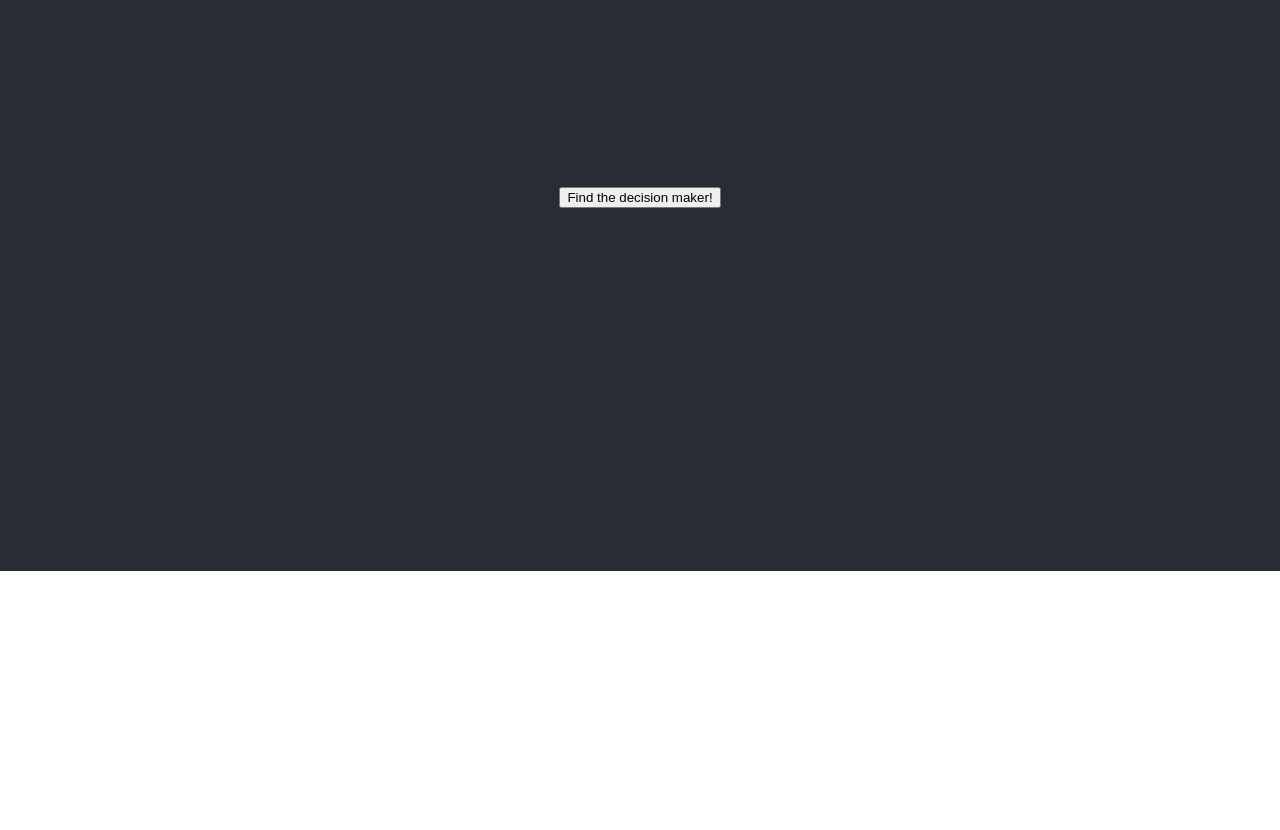
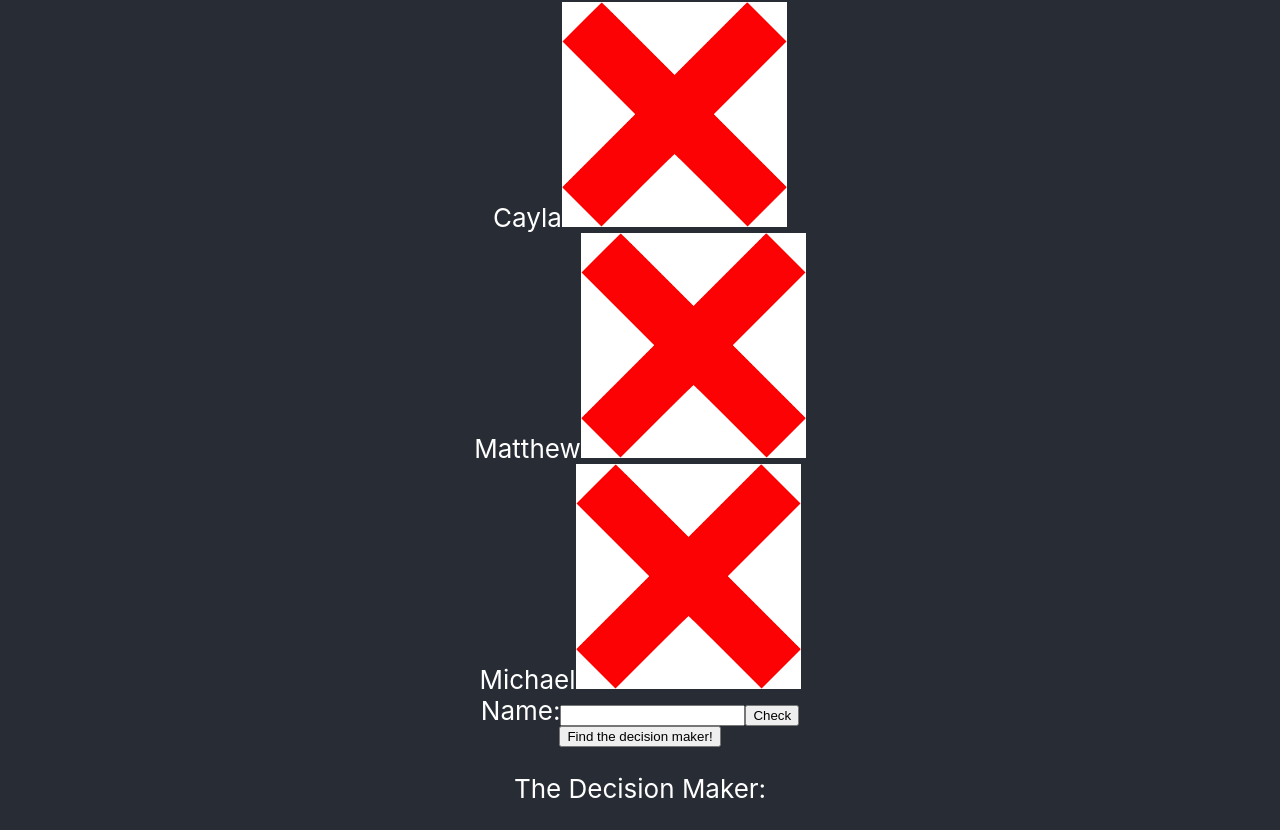
Before and after one commit to LiuJ2020/CatalystDeepfakes, a React (Create React App) app: page / in a window 1280 px wide. Shown: the part 229-1059 px from the top of the page. Before the commit the page ends 800 px from the top, so only its background shows below. Built offline with nearby package versions, Linux system fonts and the light colour scheme.

Commit message:
Non-working commit for new Components that needs restyling.

```diff
--- a/src/App.js
+++ b/src/App.js
@@ -1,36 +1,71 @@
-import logo from './logo.svg';
 import './App.css';
-import {useState} from "react";
+import NameForm from './NameForm.js';
+import CurrentName from './CurrentName.js';
+import React from "react";
 
-function App() {
-  const [names, setNames] = useState(["Jacob", "Cayla", "Matthew", "Michael"]);
-  const [nameIndex, setNameIndex] = useState(-1);
+class App extends React.Component {
 
-  function getName() {
-      if (nameIndex === -1) {
+    constructor(props) {
+        super(props);
+        this.state = {names: ["Jacob", "Cayla", "Matthew", "Michael"],
+                        nameIndex: -1};
+    }
+
+    setNameIndex(nameIndex) {
+        this.state = {names: this.state.names, nameIndex: nameIndex};
+    }
+
+    addName(name) {
+        const names = this.state.names;
+        names.concat([name]);
+        this.state = {names: names, nameIndex: this.state.nameIndex};
+    }
+
+    removeName(name) {
+        const names = this.state.names;
+        let index = -1;
+        for (let i = 0; i < names.length; i++) {
+            if (name === names[i]) {
+                index = i;
+            }
+        }
+        if (index !== -1) {
+            names.splice(index, index);
+        }
+        this.state = {names: names, nameIndex: this.state.nameIndex};
+    }
+
+    getName() {
+        if (this.state.nameIndex === -1) {
             return "";
         }
-      return names[nameIndex];
+        return this.state.names[this.state.nameIndex];
     }
 
-  function randomizeName() {
-      let newIndex = Math.floor(Math.random() * names.length);
-      while (newIndex == nameIndex) {
-          newIndex = Math.floor(Math.random() * names.length);
+    randomizeName() {
+        let newIndex = Math.floor(Math.random() * this.state.names.length);
+        while (newIndex === this.state.nameIndex) {
+            newIndex = Math.floor(Math.random() * this.state.names.length);
         }
-      setNameIndex(newIndex);
+        this.setNameIndex(newIndex);
     }
 
+    render() {
         return (
             <div className="App">
-        <p>
-            {getName()}
-        </p>
-        <button onClick={randomizeName}>
+                {this.state.names.map((name) => (<CurrentName name={name} removeName={this.removeName}></CurrentName>))}
+                <NameForm addName={this.addName}></NameForm>
+                <button onClick={this.randomizeName}>
                     Find the decision maker!
                 </button>
+                <p>
+                    The Decision Maker: {this.getName()}
+                </p>
             </div>
         );
     }
 
+
+}
+
 export default App;
--- /dev/null
+++ b/src/CurrentName.js
@@ -0,0 +1,27 @@
+// import './NameForm.css';
+import React from 'react';
+import x from './x.png';
+
+class CurrentName extends React.Component {
+    constructor(props) {
+        super(props);
+
+        this.handleSubmit = this.handleSubmit.bind(this);
+    }
+
+    handleSubmit(event) {
+        this.props.removeName(this.props.name);
+        event.preventDefault();
+    }
+
+    render() {
+        return (
+            <form onSubmit={this.handleSubmit}>
+                <text>{this.props.name}</text>
+                <input type="image" src={x} />
+            </form>
+        );
+    }
+}
+
+export default CurrentName;
--- a/src/NameForm.js
+++ b/src/NameForm.js
@@ -0,0 +1,37 @@
+import './NameForm.css';
+import React from 'react';
+import check from './check.png';
+
+class NameForm extends React.Component {
+    constructor(props) {
+        super(props);
+        this.state = {value: ''};
+
+        this.handleChange = this.handleChange.bind(this);
+        this.handleSubmit = this.handleSubmit.bind(this);
+    }
+
+    handleChange(event) {
+        this.setState({value: event.target.value});
+    }
+
+    handleSubmit(event) {
+        this.props.addName(this.state.value);
+        this.setState({value: ''});
+        event.preventDefault();
+    }
+
+    render() {
+        return (
+            <form onSubmit={this.handleSubmit}>
+                <label>
+                    Name:
+                    <input type="text" value={this.state.value} onChange={this.handleChange} />
+                </label>
+                <button onClick={this.handleSubmit}>Check</button>
+            </form>
+        );
+    }
+}
+
+export default NameForm;
--- a/src/index.js
+++ b/src/index.js
@@ -3,6 +3,7 @@ import ReactDOM from 'react-dom';
 import './index.css';
 import App from './App';
 import reportWebVitals from './reportWebVitals';
+
 
 ReactDOM.render(
   <React.StrictMode>
```
Also changed, not shown: src/NameForm.css (added), src/check.png (added), src/x.png (added). Lines whose indentation alone changed are shown as unchanged.
